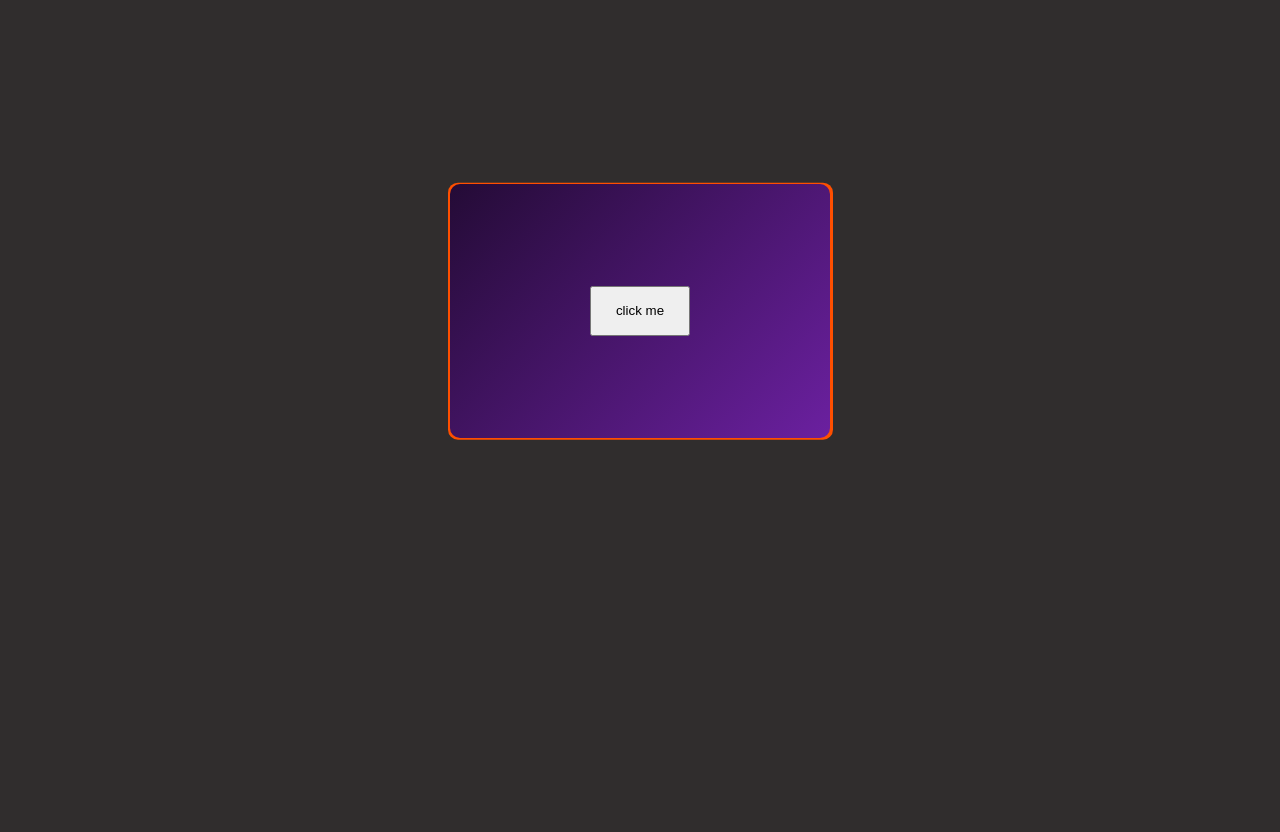
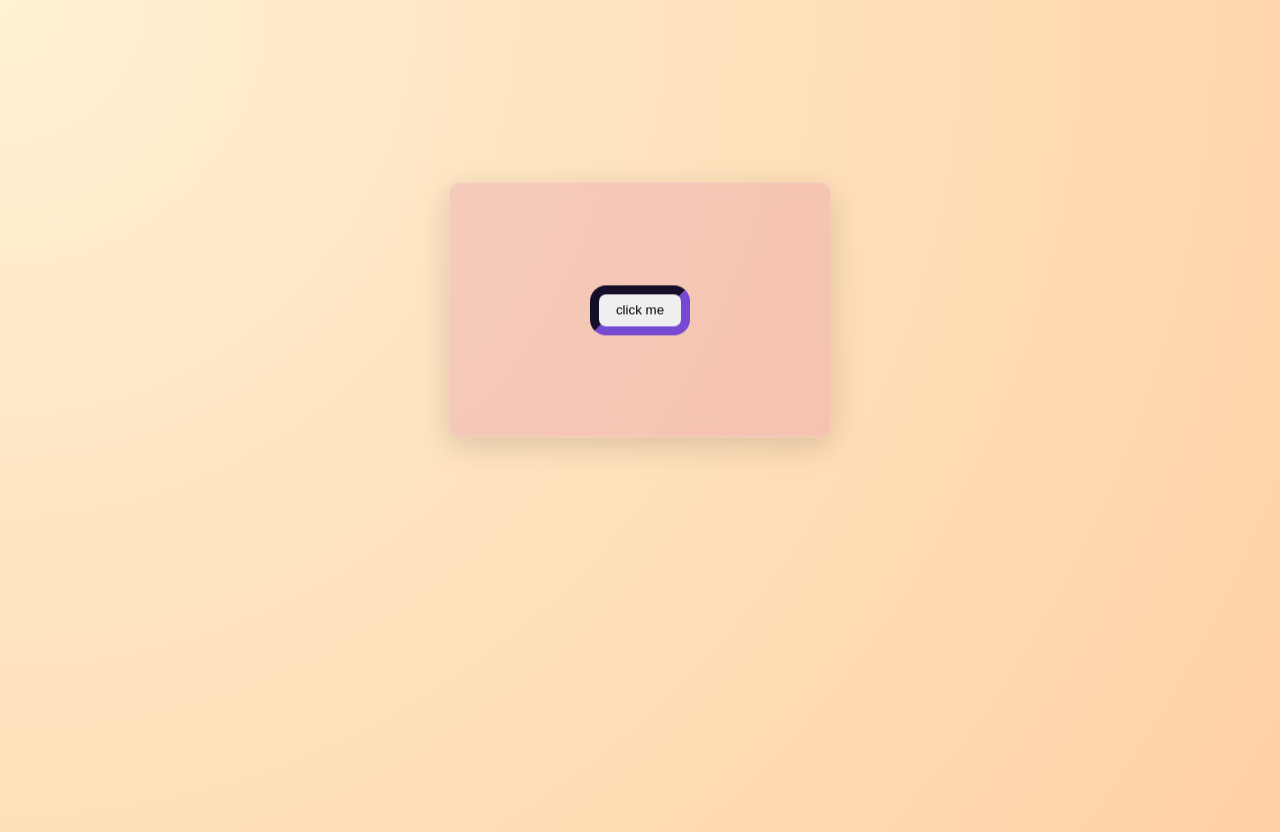
Before and after one commit to aliqa-stack/random, a plain HTML site: page index.html in a window 1280 px wide. Before the commit the page ends 800 px from the top, so only its background shows below. Drawn offline with Linux system fonts and the light colour scheme.

Commit message:
transparant bg

```diff
--- a/index.css
+++ b/index.css
@@ -1,5 +1,8 @@
 body{
-    background-color: rgb(48, 45, 45);
+    background-color: #FFF1D3;
+    background: radial-gradient(circle at top left, #FFF1D3, #FFD1A4);
+    height: 100vh;
+    margin: 0;
 }
 
 
@@ -10,13 +13,18 @@ button {
             transform: translate(-50%, -50%);
             width: 100px;
             height: 50px;
+            border-radius: 1rem;
+            border: 9px;
+            border-style: inset;
+            border-color: #462C7D;
+            z-index: 10;
         }
 
 p {
     text-align: center;
     font-weight: bold; /* Perbaikan dari font: bold */
     font-size: 2rem;
-    background:  linear-gradient(135deg, #6F00FF 35%, #FFBF00  50%, #E4D00A 0%);
+    background:  linear-gradient(135deg, #4701a1 35%, #8d6a00  50%, #807408 0%);
     -webkit-background-clip: text;
     background-clip: text;
     -webkit-text-fill-color: transparent;
@@ -31,8 +39,8 @@ p {
 }
 
 .center {
-    background-color: #FF4F00;
-    width: 385px;
+
+    width: 390px;
     aspect-ratio: 3/2;
     display: inline-block;
     position: relative;
@@ -46,7 +54,11 @@ p {
     width: 380px;
     aspect-ratio: 3/2;
     display: inline-block;
-background: linear-gradient(135deg, #240b36 0%, #6b20a0  100%);
+background: rgba(202, 89, 149, 0.2);
+backdrop-filter: blur(10px);
+    -webkit-backdrop-filter: blur(10px);
+    border: 1px solid rgba(255, 255, 255, 0.2);
+    box-shadow: 0 8px 32px 0 rgba(0, 0, 0, 0.15);
      position: relative;
            top: 50%;
             left: 50%;
```
